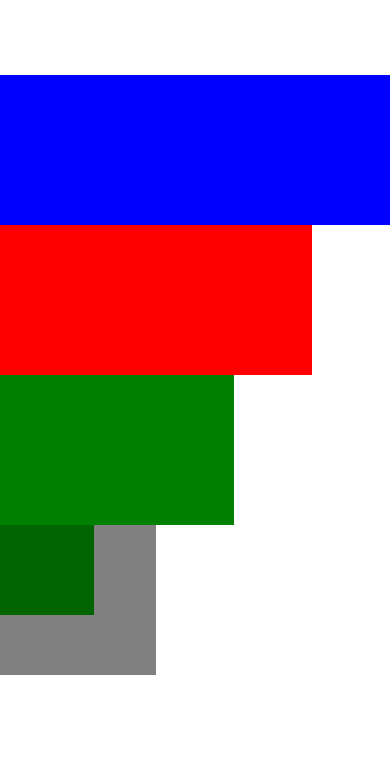
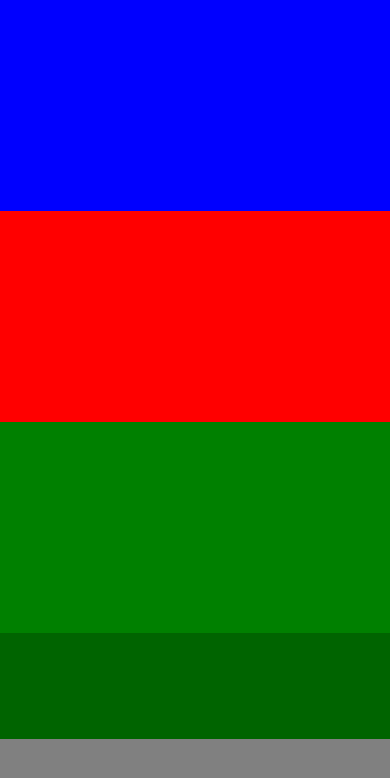
Before and after one commit to ars1992/udemy_react_native_flexBox, a React Native app: screen / in a window 390 px wide. Shown: the top 778 px of the page. Built offline with nearby package versions, Linux system fonts and the light colour scheme.

Commit message:
ende 88 flexible größe mit flex

```diff
--- a/App.js
+++ b/App.js
@@ -5,11 +5,11 @@ export default class App extends Component {
   render() {
     return (
       <View style={styles.container}>
-        <View style={{ width: '100%', height: 150, backgroundColor: 'blue' }} />
-        <View style={{ width: '80%', height: 150, backgroundColor: 'red' }} />
-        <View style={{ width: '60%', height: 150, backgroundColor: 'green' }} />
-        <View style={{ width: '40%', height: 150, backgroundColor: 'gray' }}>
-          <View style={{ width: '60%', height: '60%', backgroundColor: 'darkgreen' }} />
+        <View style={{ flex: 1, backgroundColor: 'blue' }} />
+        <View style={{ flex: 1, backgroundColor: 'red' }} />
+        <View style={{ flex: 1, backgroundColor: 'green' }} />
+        <View style={{ flex: 1, backgroundColor: 'gray' }}>
+          <View style={{ flex: 0.5, backgroundColor: 'darkgreen' }} />
         </View>
       </View>
     );
@@ -19,6 +19,7 @@ export default class App extends Component {
 
 const styles = StyleSheet.create({
   container: {
-    paddingTop: 75,
+    flex: 1,
+    paddingTop: 0,
   },
 });
```
